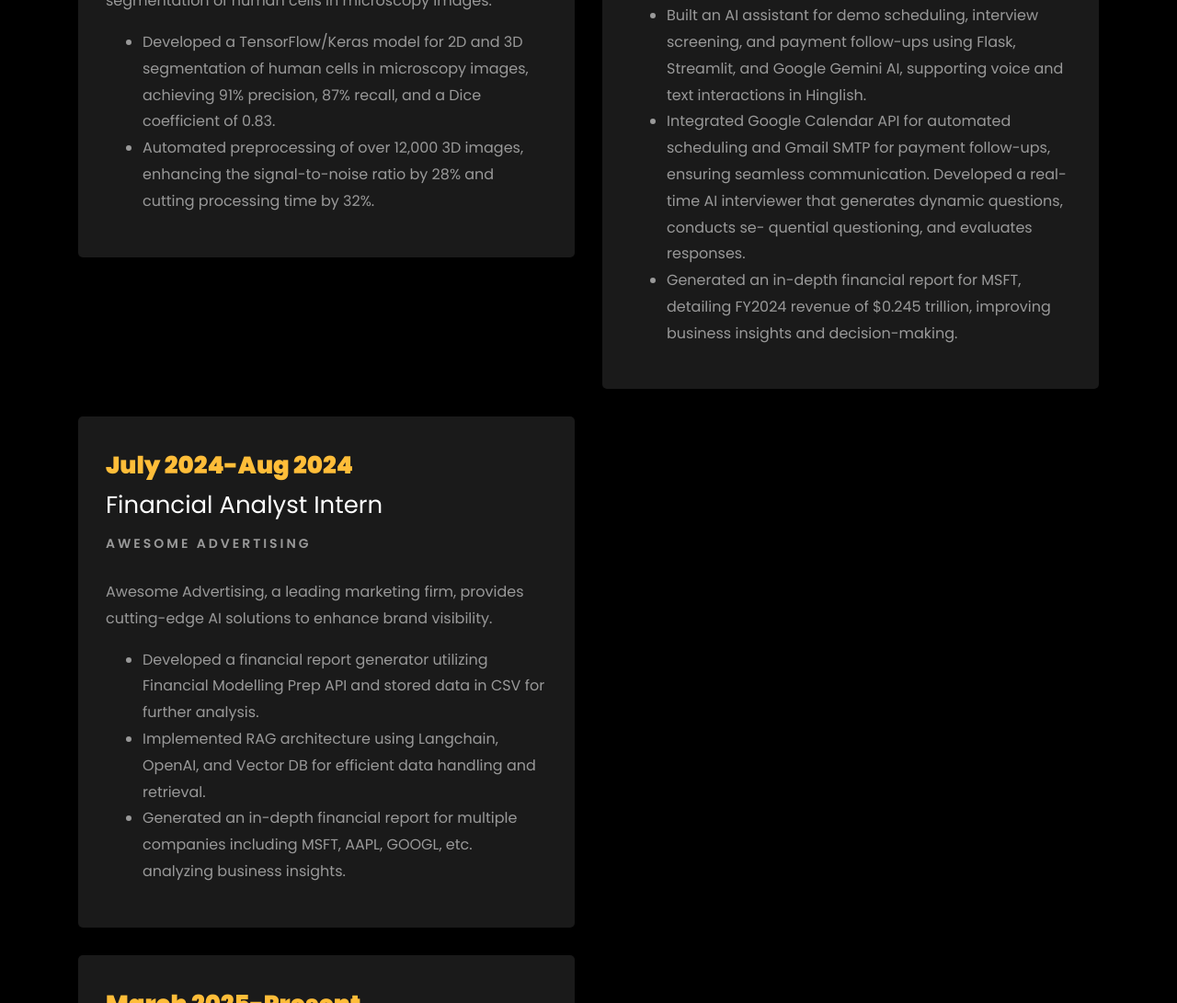
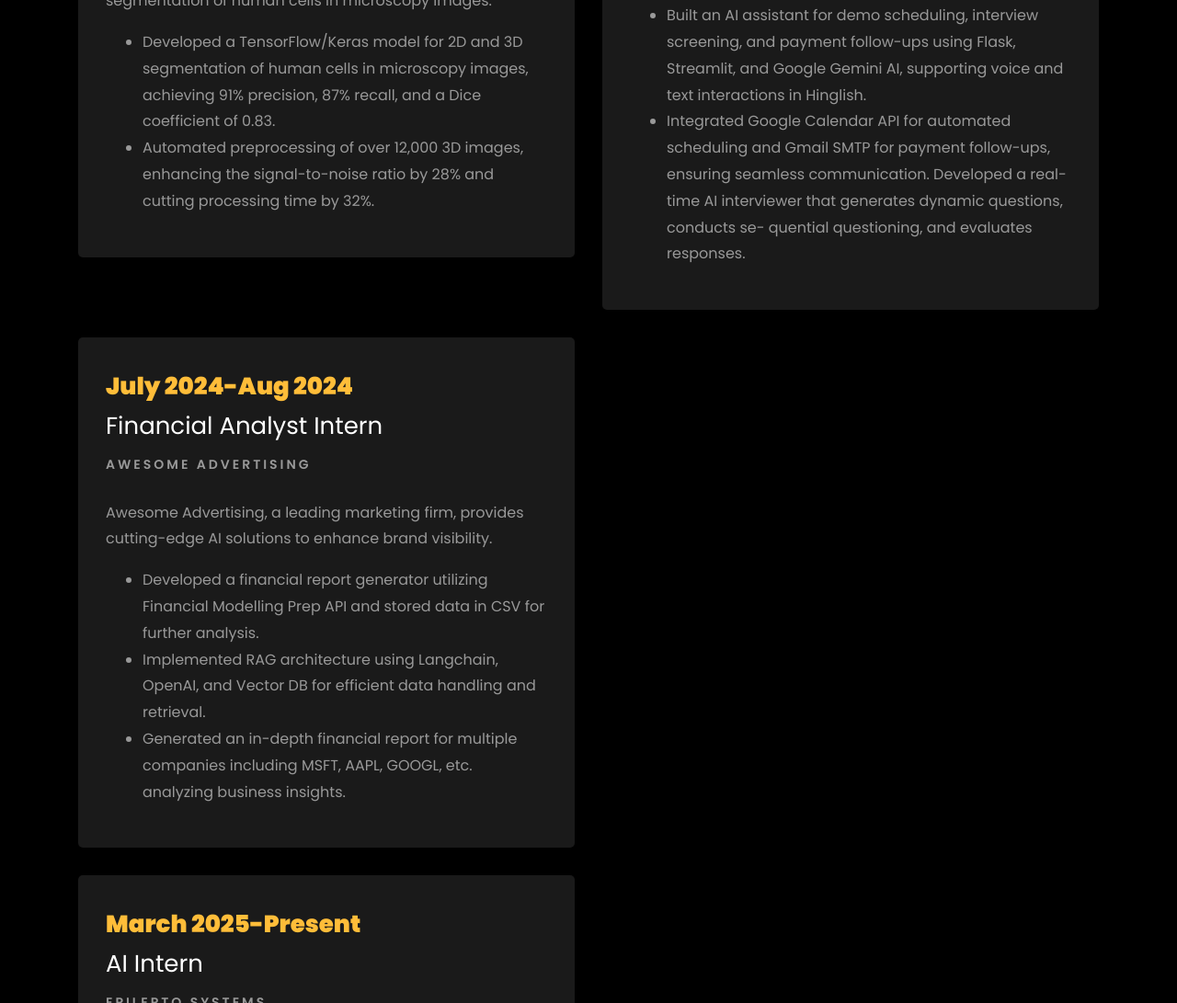
Before and after one commit to adarshukla3005/Portfolio, a website: page index.html in a window 1280 px wide. Shown: the part 2541-3632 px from the top of the page at 92% size. Drawn offline with nearby package versions, Linux system fonts and the light colour scheme; no server answers; animation ran at ten frames a second; files whose address does not match are found by name.

Commit message:
Update index.html

```diff
--- a/index.html
+++ b/index.html
@@ -939,7 +939,6 @@ body.dark-mode .overlay {
 								<li>Integrated Google Calendar API for automated scheduling and Gmail SMTP for payment follow-ups, ensuring
                   seamless communication. Developed a real-time AI interviewer that generates dynamic questions, conducts se-
                   quential questioning, and evaluates responses.</li>
-								<li>Generated an in-depth financial report for MSFT, detailing FY2024 revenue of $0.245 trillion, improving business insights and decision-making.</li>
 							</ul>
 						</p>
 					</div>
```
